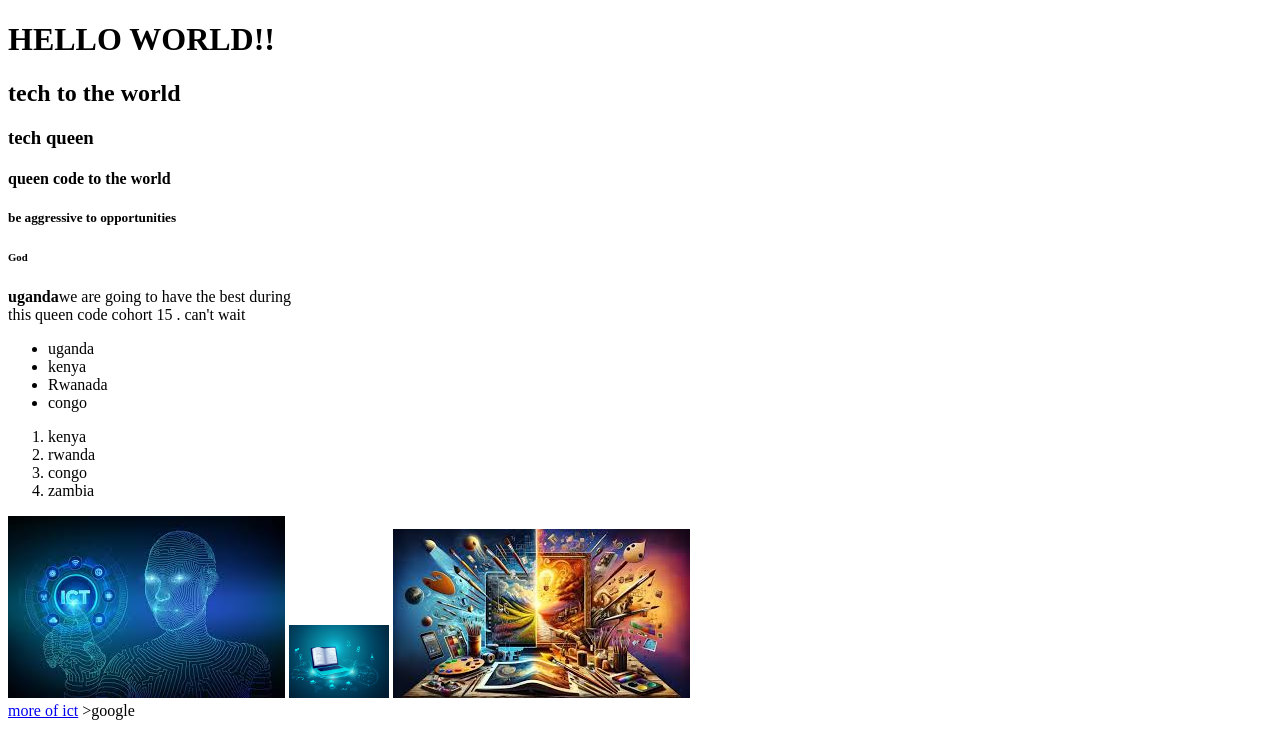
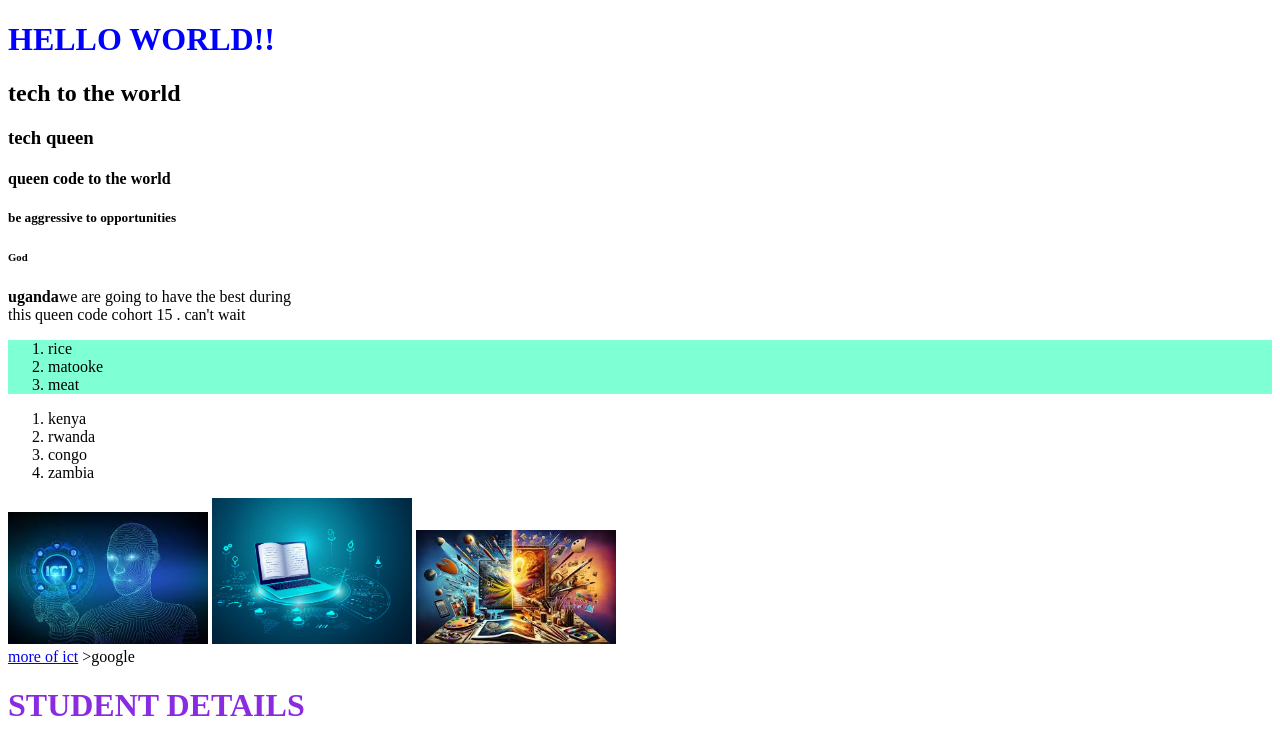
Before and after one commit to agnesnabawesi-glitch/codequeen15, a plain HTML site: page index.html in a window 1280 px wide. Shown: the top 739 px of the page. Drawn offline with Linux system fonts and the light colour scheme.

Commit message:
changes in my proflio

```diff
--- a/index.html
+++ b/index.html
@@ -2,10 +2,11 @@
 <html>
     <head>
         <title>my first website</title>
+        <link rel="stylesheet" href="style.css">
     </head>
 
 <body>
-<h1>HELLO WORLD!!</h1>
+<h1 style="color: blue;">HELLO WORLD!!</h1>
 <h2>tech to the world</h2>
 <h3>tech queen</h3>
 <h4>queen code to the world</h4>
@@ -13,12 +14,19 @@
 <h6>God</h6>
 <p><b>uganda</b>we are going to have the best during<br>
      this queen code cohort 15 . can't wait </p>
-<ul>
-    <li>uganda</li>
-    <li>kenya</li>
-    <li>Rwanada</li>
-     <li>congo</li>
 
+     <ol class="food">
+        <li>
+            rice
+        </li>
+        <li>
+            matooke
+        </li>
+        <li>
+            meat
+        </li>
+
+     </ol>
 </ul>
 <ol>
 <li>kenya</li>
--- /dev/null
+++ b/style.css
@@ -0,0 +1,16 @@
+/* *{
+    background-color:brown
+} */
+h1{
+    color: blueviolet;
+}
+img{
+    width: 200px
+}
+.uganda{
+    color: blue;
+
+}
+.food{
+    background-color:aquamarine
+}
```
Also changed, not shown: home.html (added, +15 -0 lines), portfolio.html (added, +11 -0 lines), images/image 6.webp (added).
